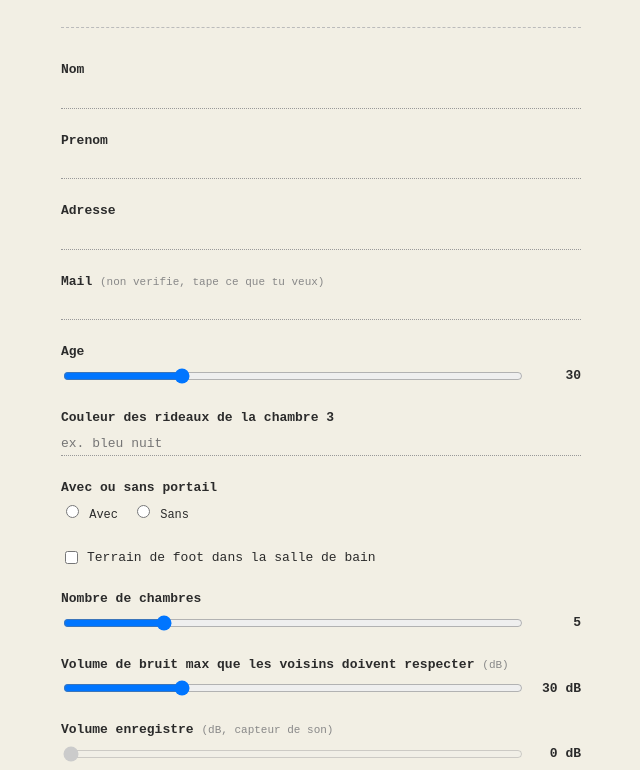
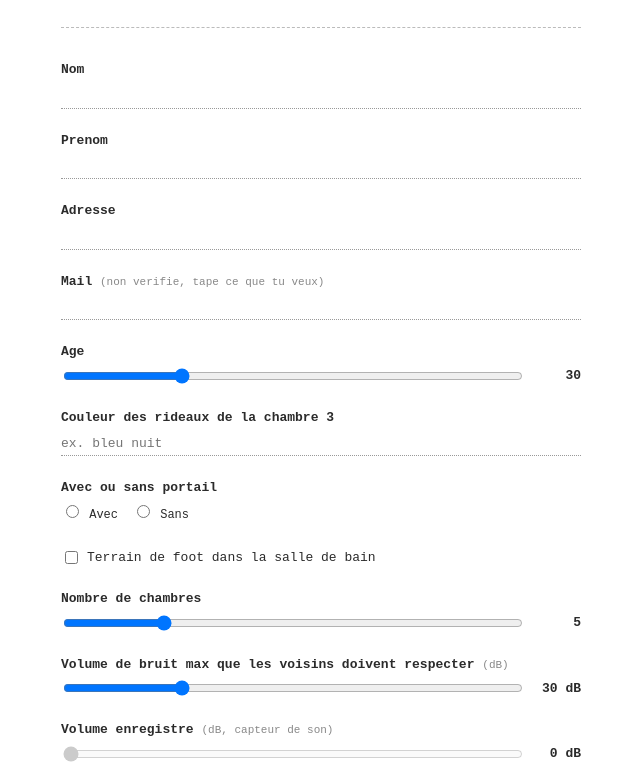
Before and after one commit to DOVONGODWIN/infinform2, a plain HTML site: page frontend/form_page.html in a window 1280 px wide. Shown: the part 139-909 px from the top of the page, without its empty margins (319-959 px from the left). Drawn offline with Linux system fonts and the light colour scheme.

Commit message:
background fix

```diff
--- a/frontend/form_page.html
+++ b/frontend/form_page.html
@@ -6,7 +6,7 @@
 <title>Formulaire Villa</title>
 <style>
   body {
-    background: #f2efe4;
+    background: #FFFFFF;
     font-family: "Courier New", monospace;
     color: #2b2b2b;
     max-width: 520px;
```
